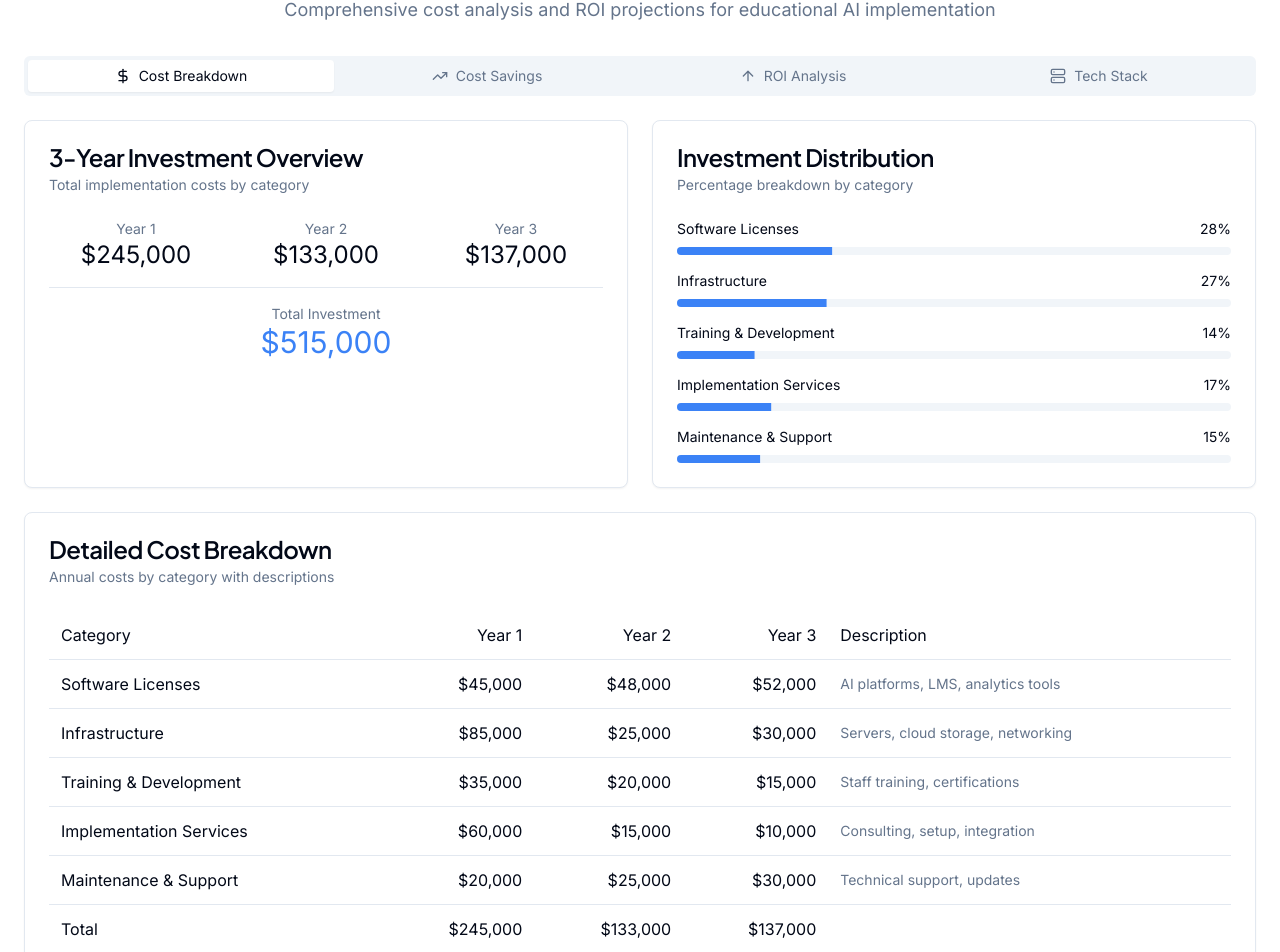
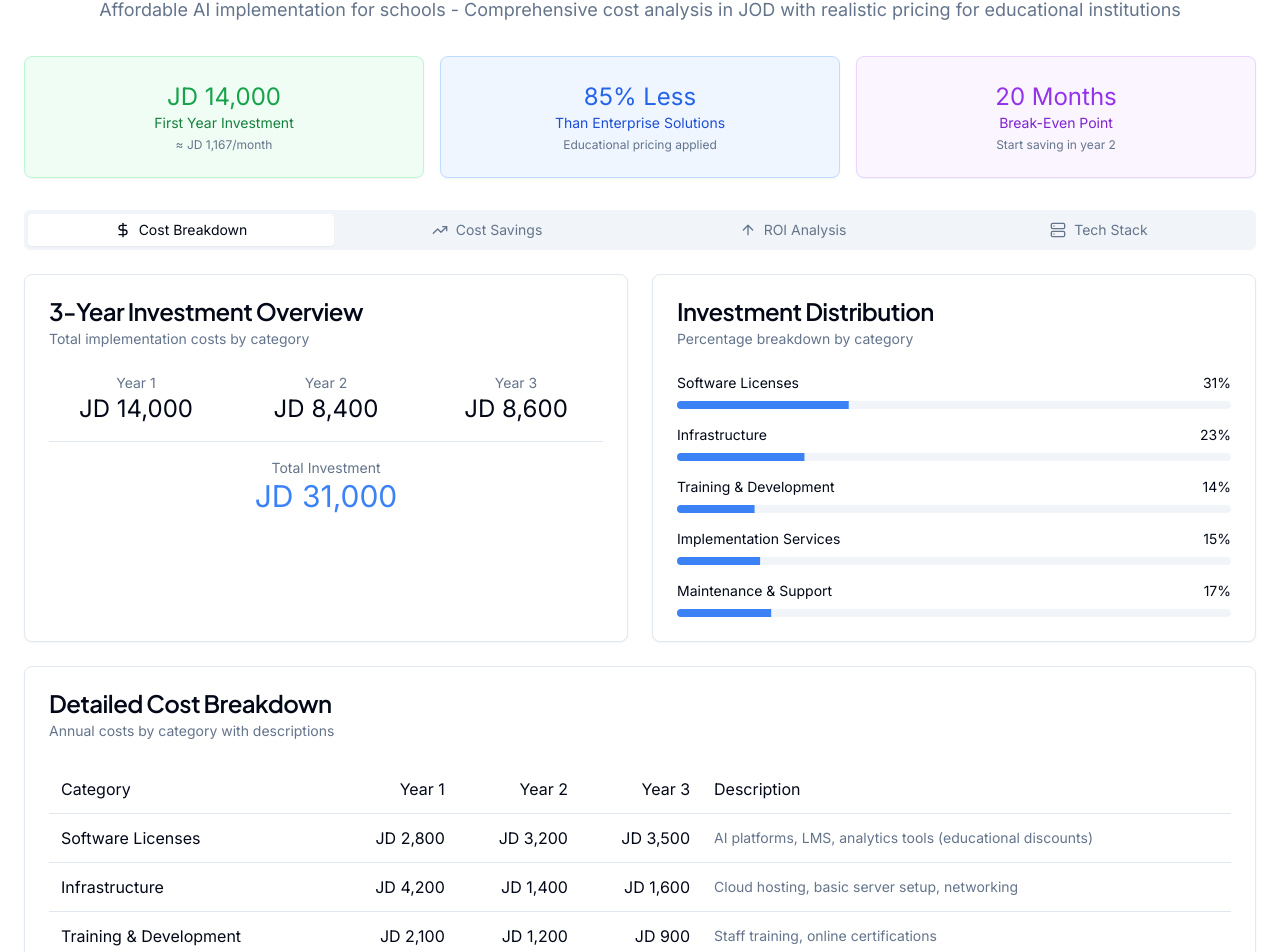
Before and after one commit to Rodwanbagdadi/learn-ai-edu-nexus, a React (Vite) app: page /proposal in a window 1280 px wide. Shown: the part 157-1109 px from the top of the page. Built offline with nearby package versions, Linux system fonts and the light colour scheme.

Commit message:
feat: Update Proposal component with revised cost breakdown and ROI projections for educational AI implementation

```diff
--- a/src/pages/Proposal.tsx
+++ b/src/pages/Proposal.tsx
@@ -6,11 +6,11 @@ import { DollarSign, TrendingUp, Server, Users, CheckCircle, Star, ArrowUp, Arro
 
 const Proposal = () => {
   const costBreakdown = [
-    { category: "Software Licenses", year1: 45000, year2: 48000, year3: 52000, description: "AI platforms, LMS, analytics tools" },
-    { category: "Infrastructure", year1: 85000, year2: 25000, year3: 30000, description: "Servers, cloud storage, networking" },
-    { category: "Training & Development", year1: 35000, year2: 20000, year3: 15000, description: "Staff training, certifications" },
-    { category: "Implementation Services", year1: 60000, year2: 15000, year3: 10000, description: "Consulting, setup, integration" },
-    { category: "Maintenance & Support", year1: 20000, year2: 25000, year3: 30000, description: "Technical support, updates" }
+    { category: "Software Licenses", year1: 2800, year2: 3200, year3: 3500, description: "AI platforms, LMS, analytics tools (educational discounts)" },
+    { category: "Infrastructure", year1: 4200, year2: 1400, year3: 1600, description: "Cloud hosting, basic server setup, networking" },
+    { category: "Training & Development", year1: 2100, year2: 1200, year3: 900, description: "Staff training, online certifications" },
+    { category: "Implementation Services", year1: 3500, year2: 800, year3: 500, description: "Setup assistance, basic integration" },
+    { category: "Maintenance & Support", year1: 1400, year2: 1800, year3: 2100, description: "Technical support, updates, helpdesk" }
   ];
 
   const savingsComparison = [
@@ -22,16 +22,16 @@ const Proposal = () => {
   ];
 
   const techStack = [
-    { name: "Microsoft Azure", category: "Cloud Platform", cost: "Enterprise", features: ["AI Services", "Analytics", "Security"] },
-    { name: "Google AI Platform", category: "Machine Learning", cost: "Pay-per-use", features: ["Natural Language", "Vision AI", "AutoML"] },
-    { name: "TensorFlow", category: "Open Source", cost: "Free", features: ["Deep Learning", "Model Training", "Deployment"] },
-    { name: "Hugging Face", category: "AI Models", cost: "Freemium", features: ["Pre-trained Models", "Fine-tuning", "API Access"] }
+    { name: "Microsoft Azure Education", category: "Cloud Platform", cost: "Educational Pricing", features: ["AI Services", "Analytics", "Security"] },
+    { name: "Google Workspace for Education", category: "Productivity Suite", cost: "Free/Low-cost", features: ["Classroom", "Drive", "Meet"] },
+    { name: "Open Source LMS", category: "Learning Management", cost: "Free", features: ["Moodle", "Canvas", "Customizable"] },
+    { name: "Educational AI Tools", category: "AI Integration", cost: "Freemium", features: ["ChatGPT for Education", "Educational APIs", "Student Analytics"] }
   ];
 
   const roiData = [
-    { year: "Year 1", investment: 245000, savings: 180000, roi: -26.5 },
-    { year: "Year 2", investment: 133000, savings: 320000, roi: 140.6 },
-    { year: "Year 3", investment: 137000, savings: 450000, roi: 228.5 }
+    { year: "Year 1", investment: 14000, savings: 8500, roi: -39.3 },
+    { year: "Year 2", investment: 7400, savings: 15000, roi: 102.7 },
+    { year: "Year 3", investment: 8500, savings: 20000, roi: 135.3 }
   ];
 
   const getTotalCost = (year: keyof typeof costBreakdown[0]) => {
@@ -44,7 +44,38 @@ const Proposal = () => {
         {/* Header */}
         <div className="mb-8 text-center">
           <h1 className="text-4xl font-bold text-foreground mb-2">AI Integration Proposal</h1>
-          <p className="text-muted-foreground text-lg">Comprehensive cost analysis and ROI projections for educational AI implementation</p>
+          <p className="text-muted-foreground text-lg">Affordable AI implementation for schools - Comprehensive cost analysis in JOD with realistic pricing for educational institutions</p>
+        </div>
+
+        {/* Affordability Highlight */}
+        <div className="mb-8 grid grid-cols-1 md:grid-cols-3 gap-4">
+          <Card className="border-green-200 bg-green-50 dark:bg-green-950">
+            <CardContent className="pt-6">
+              <div className="text-center">
+                <p className="text-2xl font-bold text-green-600 dark:text-green-400">JD 14,000</p>
+                <p className="text-sm text-green-700 dark:text-green-300">First Year Investment</p>
+                <p className="text-xs text-muted-foreground mt-1">≈ JD 1,167/month</p>
+              </div>
+            </CardContent>
+          </Card>
+          <Card className="border-blue-200 bg-blue-50 dark:bg-blue-950">
+            <CardContent className="pt-6">
+              <div className="text-center">
+                <p className="text-2xl font-bold text-blue-600 dark:text-blue-400">85% Less</p>
+                <p className="text-sm text-blue-700 dark:text-blue-300">Than Enterprise Solutions</p>
+                <p className="text-xs text-muted-foreground mt-1">Educational pricing applied</p>
+              </div>
+            </CardContent>
+          </Card>
+          <Card className="border-purple-200 bg-purple-50 dark:bg-purple-950">
+            <CardContent className="pt-6">
+              <div className="text-center">
+                <p className="text-2xl font-bold text-purple-600 dark:text-purple-400">20 Months</p>
+                <p className="text-sm text-purple-700 dark:text-purple-300">Break-Even Point</p>
+                <p className="text-xs text-muted-foreground mt-1">Start saving in year 2</p>
+              </div>
+            </CardContent>
+          </Card>
         </div>
 
         <Tabs defaultValue="costs" className="space-y-6">
@@ -80,22 +111,22 @@ const Proposal = () => {
                     <div className="grid grid-cols-3 gap-4 text-center">
                       <div>
                         <p className="text-sm text-muted-foreground">Year 1</p>
-                        <p className="text-2xl font-bold">${getTotalCost("year1").toLocaleString()}</p>
+                        <p className="text-2xl font-bold">JD {getTotalCost("year1").toLocaleString()}</p>
                       </div>
                       <div>
                         <p className="text-sm text-muted-foreground">Year 2</p>
-                        <p className="text-2xl font-bold">${getTotalCost("year2").toLocaleString()}</p>
+                        <p className="text-2xl font-bold">JD {getTotalCost("year2").toLocaleString()}</p>
                       </div>
                       <div>
                         <p className="text-sm text-muted-foreground">Year 3</p>
-                        <p className="text-2xl font-bold">${getTotalCost("year3").toLocaleString()}</p>
+                        <p className="text-2xl font-bold">JD {getTotalCost("year3").toLocaleString()}</p>
                       </div>
                     </div>
                     <div className="pt-4 border-t">
                       <div className="text-center">
                         <p className="text-sm text-muted-foreground">Total Investment</p>
                         <p className="text-3xl font-bold text-primary">
-                          ${(getTotalCost("year1") + getTotalCost("year2") + getTotalCost("year3")).toLocaleString()}
+                          JD {(getTotalCost("year1") + getTotalCost("year2") + getTotalCost("year3")).toLocaleString()}
                         </p>
                       </div>
                     </div>
@@ -151,17 +182,17 @@ const Proposal = () => {
                       {costBreakdown.map((item, index) => (
                         <tr key={index} className="border-b">
                           <td className="p-3 font-medium">{item.category}</td>
-                          <td className="p-3 text-right">${item.year1.toLocaleString()}</td>
-                          <td className="p-3 text-right">${item.year2.toLocaleString()}</td>
-                          <td className="p-3 text-right">${item.year3.toLocaleString()}</td>
+                          <td className="p-3 text-right">JD {item.year1.toLocaleString()}</td>
+                          <td className="p-3 text-right">JD {item.year2.toLocaleString()}</td>
+                          <td className="p-3 text-right">JD {item.year3.toLocaleString()}</td>
                           <td className="p-3 text-sm text-muted-foreground">{item.description}</td>
                         </tr>
                       ))}
                       <tr className="border-b-2 border-primary font-bold">
                         <td className="p-3">Total</td>
-                        <td className="p-3 text-right">${getTotalCost("year1").toLocaleString()}</td>
-                        <td className="p-3 text-right">${getTotalCost("year2").toLocaleString()}</td>
-                        <td className="p-3 text-right">${getTotalCost("year3").toLocaleString()}</td>
+                        <td className="p-3 text-right">JD {getTotalCost("year1").toLocaleString()}</td>
+                        <td className="p-3 text-right">JD {getTotalCost("year2").toLocaleString()}</td>
+                        <td className="p-3 text-right">JD {getTotalCost("year3").toLocaleString()}</td>
                         <td className="p-3"></td>
                       </tr>
                     </tbody>
@@ -214,22 +245,22 @@ const Proposal = () => {
                   <div className="space-y-4">
                     <div className="p-4 bg-green-50 dark:bg-green-950 rounded-lg">
                       <h4 className="font-semibold text-green-600 dark:text-green-400 mb-2">Labor Cost Reduction</h4>
-                      <p className="text-2xl font-bold">$180,000</p>
+                      <p className="text-2xl font-bold">JD 8,500</p>
                       <p className="text-sm text-muted-foreground">Reduced administrative overhead</p>
                     </div>
                     <div className="p-4 bg-gray-50 dark:bg-gray-950 rounded-lg">
                       <h4 className="font-semibold text-gray-700 dark:text-gray-300 mb-2">Efficiency Gains</h4>
-                      <p className="text-2xl font-bold">$95,000</p>
+                      <p className="text-2xl font-bold">JD 4,500</p>
                       <p className="text-sm text-muted-foreground">Faster processes and automation</p>
                     </div>
                     <div className="p-4 bg-gray-100 dark:bg-gray-900 rounded-lg">
                       <h4 className="font-semibold text-gray-700 dark:text-gray-300 mb-2">Error Reduction</h4>
-                      <p className="text-2xl font-bold">$45,000</p>
+                      <p className="text-2xl font-bold">JD 2,500</p>
                       <p className="text-sm text-muted-foreground">Reduced mistakes and rework</p>
                     </div>
                     <div className="p-4 bg-yellow-50 dark:bg-yellow-950 rounded-lg">
                       <h4 className="font-semibold text-yellow-700 dark:text-yellow-300 mb-2">Resource Optimization</h4>
-                      <p className="text-2xl font-bold">$130,000</p>
+                      <p className="text-2xl font-bold">JD 5,000</p>
                       <p className="text-sm text-muted-foreground">Better utilization of facilities</p>
                     </div>
                   </div>
@@ -266,11 +297,11 @@ const Proposal = () => {
                         <div className="grid grid-cols-2 gap-4 text-sm">
                           <div>
                             <p className="text-muted-foreground">Investment</p>
-                            <p className="font-bold">${year.investment.toLocaleString()}</p>
+                            <p className="font-bold">JD {year.investment.toLocaleString()}</p>
                           </div>
                           <div>
                             <p className="text-muted-foreground">Savings</p>
-                            <p className="font-bold text-green-400">${year.savings.toLocaleString()}</p>
+                            <p className="font-bold text-green-400">JD {year.savings.toLocaleString()}</p>
                           </div>
                         </div>
                       </div>
@@ -287,21 +318,21 @@ const Proposal = () => {
                 <CardContent>
                   <div className="space-y-6">
                     <div className="text-center">
-                      <p className="text-4xl font-bold text-primary mb-2">18 months</p>
+                      <p className="text-4xl font-bold text-primary mb-2">20 months</p>
                       <p className="text-muted-foreground">Break-even point</p>
                     </div>
                     <div className="space-y-4">
                       <div className="flex justify-between">
                         <span>Cumulative Investment (3 years)</span>
-                        <span className="font-bold">$515,000</span>
+                        <span className="font-bold">JD 29,900</span>
                       </div>
                       <div className="flex justify-between">
                         <span>Cumulative Savings (3 years)</span>
-                        <span className="font-bold text-green-400">$950,000</span>
+                        <span className="font-bold text-green-400">JD 43,500</span>
                       </div>
                       <div className="flex justify-between pt-2 border-t">
                         <span>Net Benefit (3 years)</span>
-                        <span className="font-bold text-green-400">$435,000</span>
+                        <span className="font-bold text-green-400">JD 13,600</span>
                       </div>
                     </div>
                     <div className="p-4 bg-green-50 dark:bg-green-950 rounded-lg">
```
